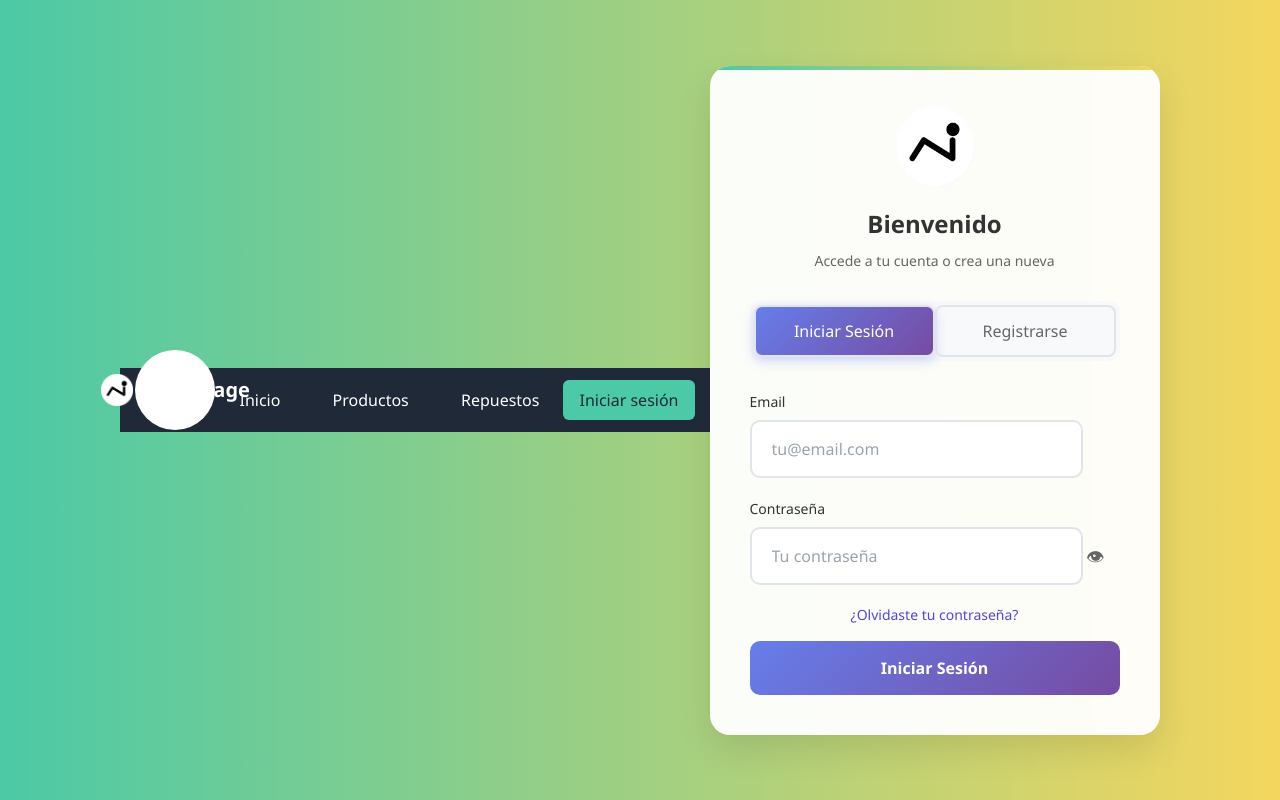
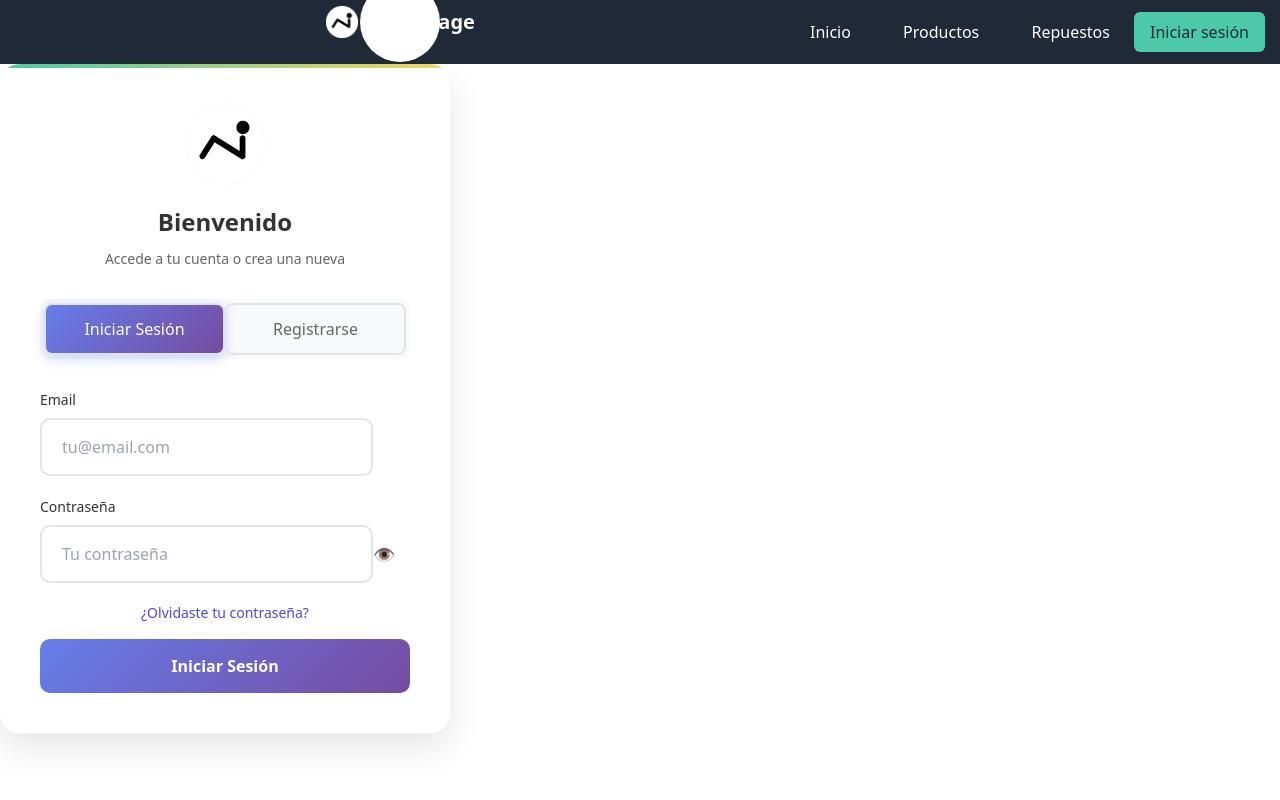
Before and after one commit to S4N14G0/NewImage, a Flask app: page /login in a window 1280 px wide. Run offline with Flask 3, Linux system fonts and the light colour scheme; some libraries are stand-ins or nearby versions.

Commit message:
modified:   static/Login-SignUp.css

```diff
--- a/static/Login-SignUp.css
+++ b/static/Login-SignUp.css
@@ -8,15 +8,6 @@
 }
 
 /* Base Styles */
-body {
-    font-family: 'Segoe UI', Tahoma, Geneva, Verdana, sans-serif;
-    background: linear-gradient(to right, var(--primary), var(--secondary));
-    min-height: 100vh;
-    display: flex;
-    align-items: center;
-    justify-content: center;
-    padding: 20px;
-}
 
 
 .hidden{
@@ -29,7 +20,6 @@ body {
     padding: 0 15px;
 }
 
-/* Navbar Styles */
 
 .logo1 {
     display: flex;
```
